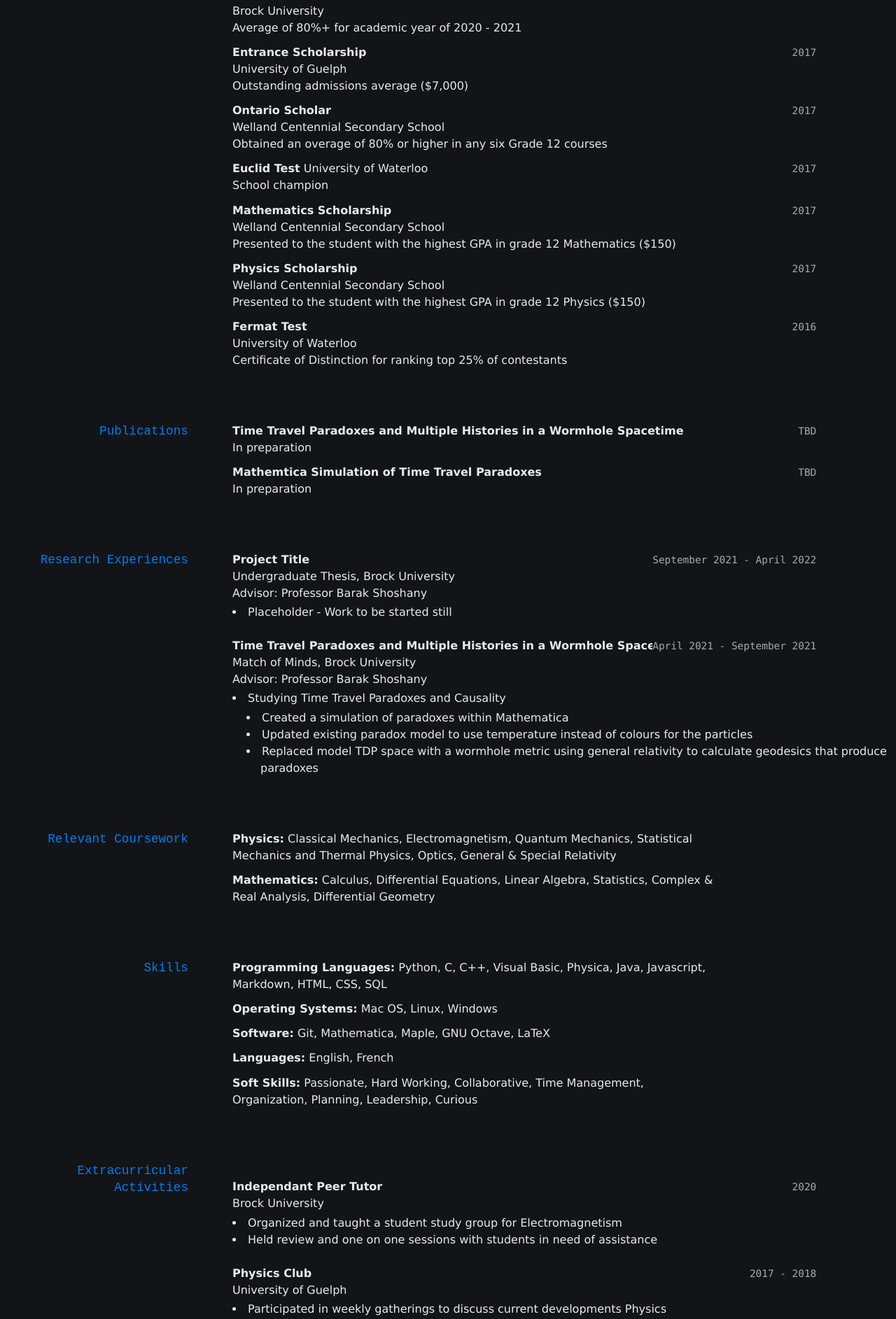
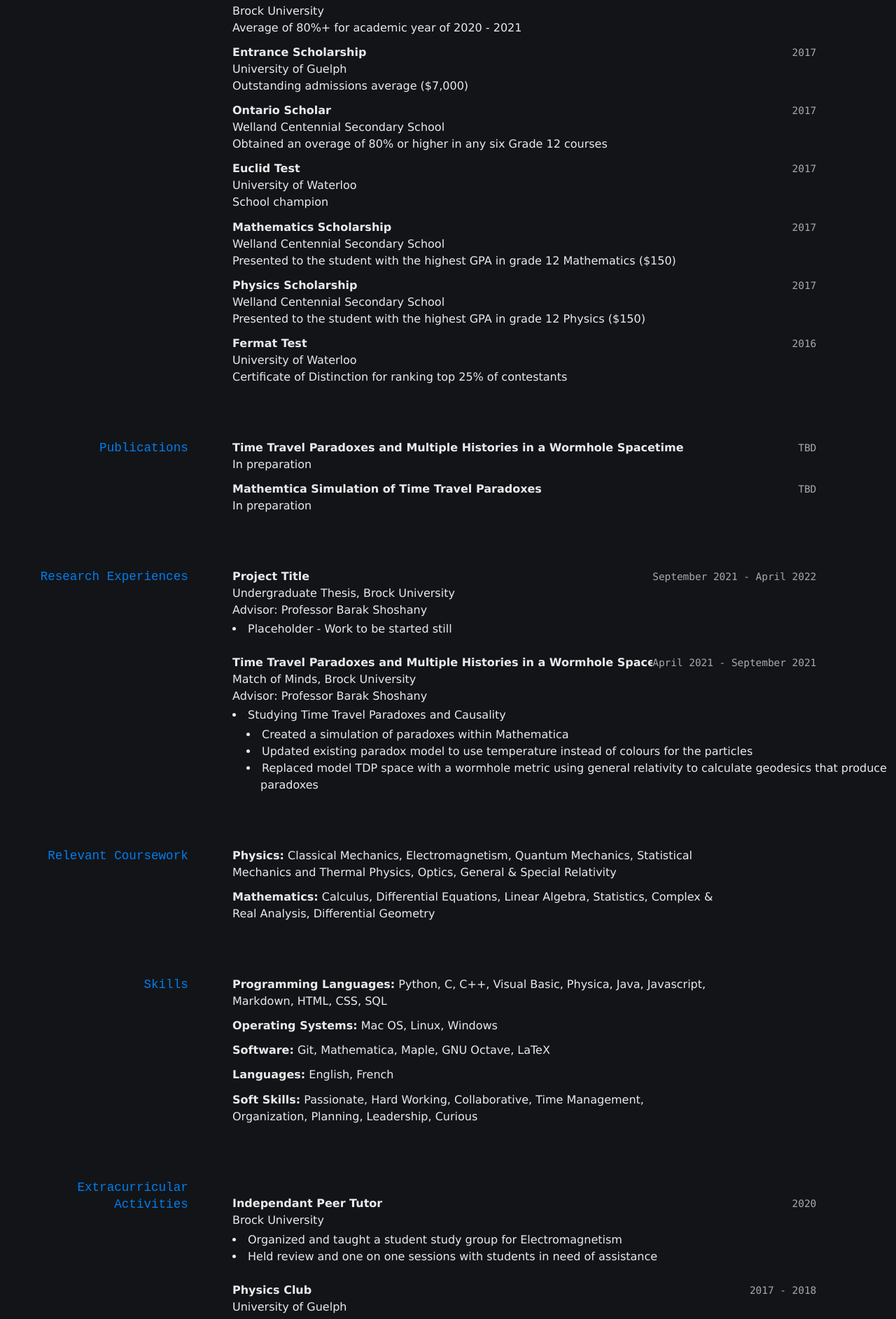
Before and after one commit to JaredWogan/CV, a Jekyll site: the page built from index.md, in a window 1280 px wide. Shown: the part 809-2694 px from the top of the page at 70% size. Built offline with Jekyll 4.4.1, drawn with Linux system fonts in a browser that asks for light colours.

Commit message:
Line break

```diff
--- a/index.md
+++ b/index.md
@@ -58,7 +58,7 @@ Welland Centennial Secondary School \
 Obtained an overage of 80% or higher in any six Grade 12 courses
 
 `2017`
-__Euclid Test__
+__Euclid Test__ \
 University of Waterloo \
 School champion
 
```
